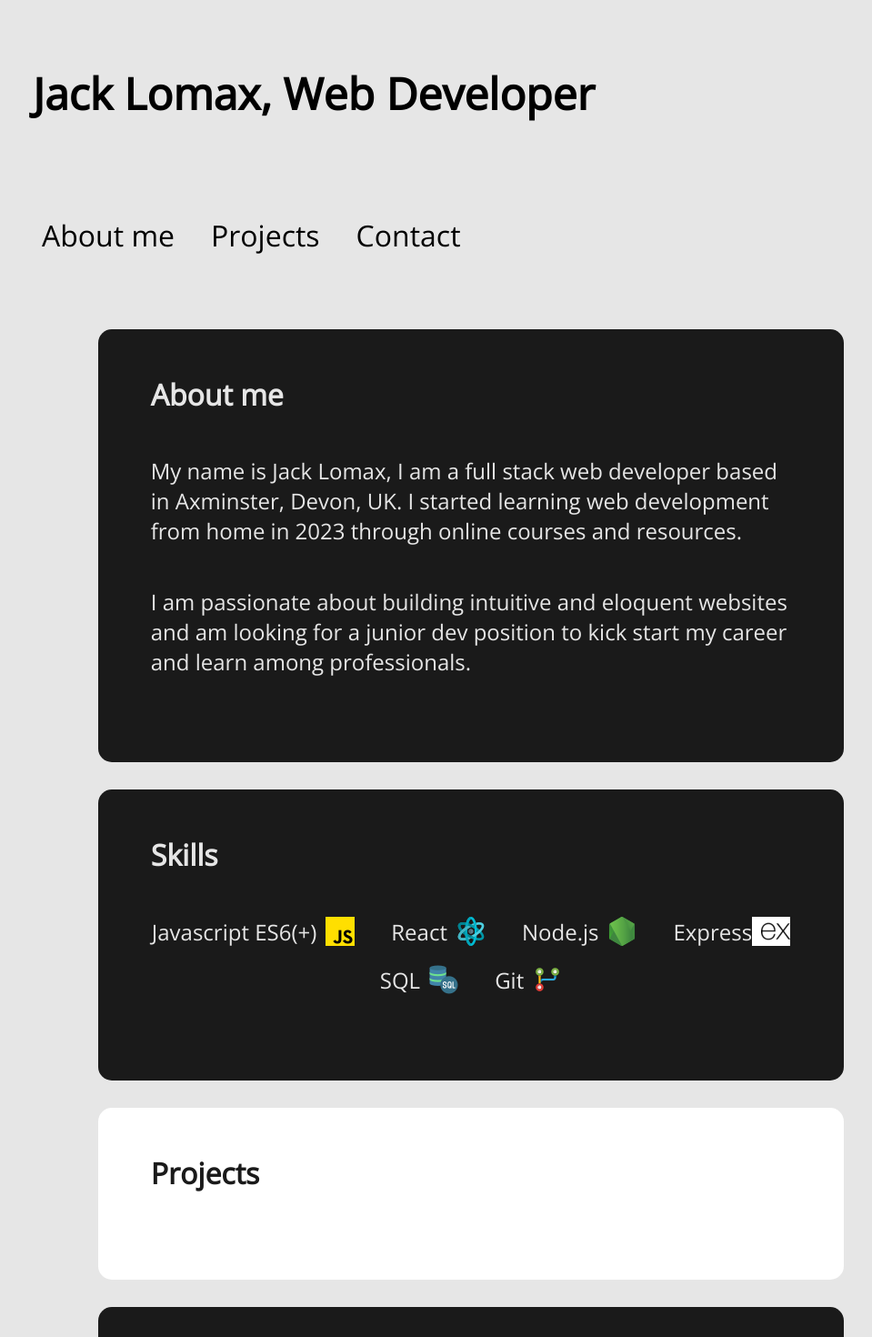
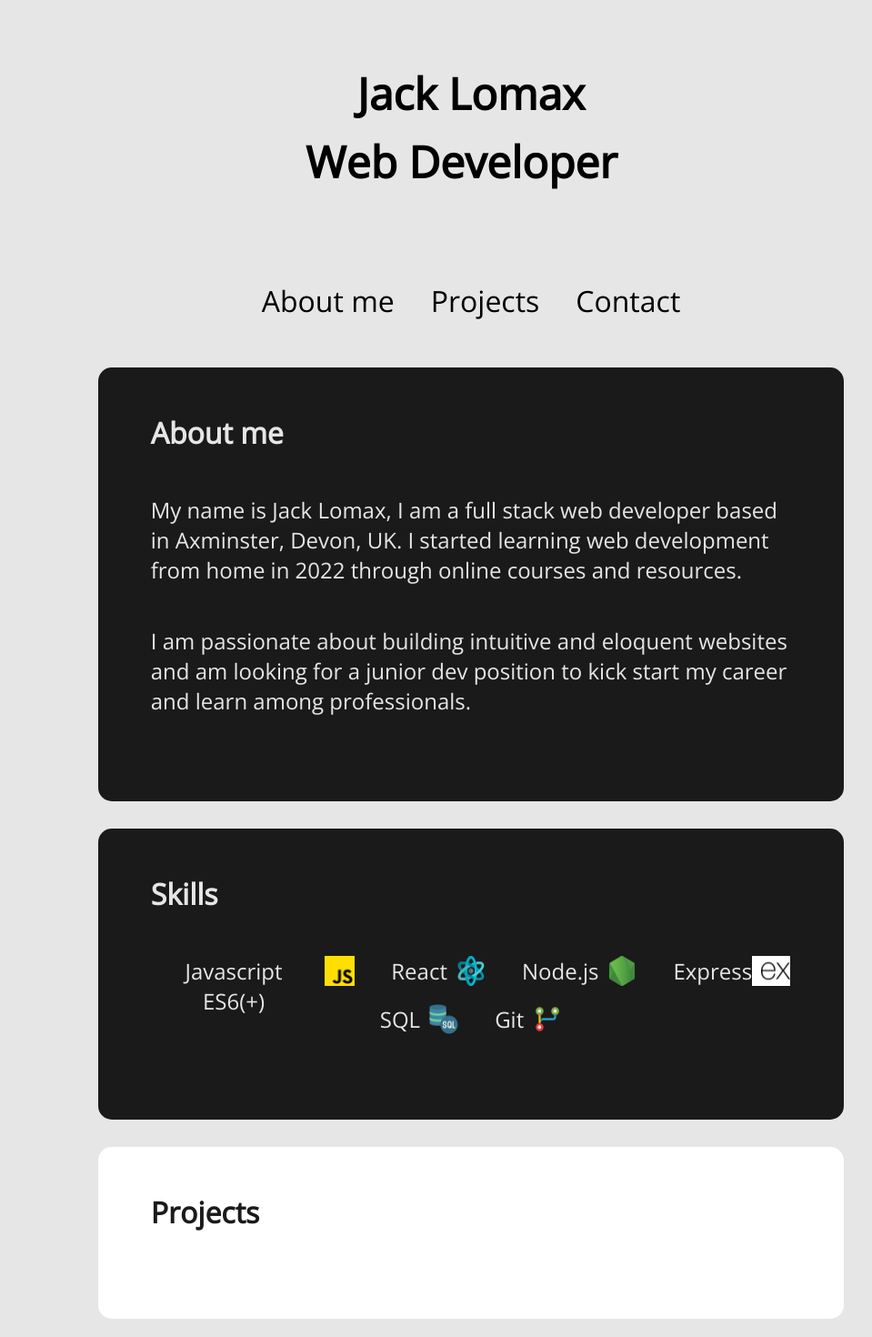
Before and after one commit to Lowza/portfolio, a React (Create React App) app: page / in a window 1280 px wide. Shown: the top 1470 px of the page at 91% size, without its empty margins (122-1081 px from the left). Built offline with nearby package versions, Linux system fonts and the light colour scheme.

Commit message:
change header css to support all screen sizes

```diff
--- a/src/App.js
+++ b/src/App.js
@@ -9,12 +9,12 @@ function App() {
   return (
     <div className="App">
       <nav>
-        <h1>Jack Lomax, Web Developer {UnderscoreSpring()}</h1>
-        <ul>
+        <h1>Jack Lomax</h1><h1 id="lower-h1">Web Developer{UnderscoreSpring()}</h1>
+        <ol>
           <li>About me</li>
           <li>Projects</li>
           <li>Contact</li>
-        </ul>
+        </ol>
       </nav>
       <main>
         <About />
--- a/src/components/About.js
+++ b/src/components/About.js
@@ -2,7 +2,7 @@ function About() {
     return (
         <section id="about me">
           <h2>About me</h2>
-          <p>My name is Jack Lomax, I am a full stack web developer based in Axminster, Devon, UK. I started learning web development from home in 2023 through online courses and resources.</p>
+          <p>My name is Jack Lomax, I am a full stack web developer based in Axminster, Devon, UK. I started learning web development from home in 2022 through online courses and resources.</p>
           <p>I am passionate about building intuitive and eloquent websites and am looking for a junior dev position to kick start my career and learn among professionals.</p>
         </section>
     )
--- a/src/index.css
+++ b/src/index.css
@@ -19,33 +19,25 @@ main {
 nav {
   width: 80%;
   max-width: 1400px;
-  height: auto;
   margin: 0 auto;
-  display: flex;
-  flex-wrap: wrap;
+  font-size: 2rem;
 }
 
 section {
-  min-width: 400px;
   width: 80%;
   margin: 30px auto;
   padding: 0 0 50px 0;
   background-color: hsla(0, 0%, 10%, 50);
   border-radius: 15px;
   color: hsla(0, 0%, 90%, 50);
-}
-
-ul {
-  list-style: none;
-  display: inline-flex;
-  font-size: 2rem;
+  font-size: 1.5rem;
 }
 
 ol {
   list-style: none;
   display: flex;
   flex-wrap: wrap;
-  font-size: 1.5rem;
+  justify-content: center;
 }
 
 li {
@@ -57,6 +49,7 @@ h1 {
   font-size: 3rem;
   padding: 30px;
   display: flex;
+  justify-content: center;
 }
 
 h2 {
@@ -78,14 +71,7 @@ p {
   background-color: white;
 }
 
-#skills ol {
-  display: flex;
-  align-items: center;
-  justify-content: center;
-}
-
 #skills img {
-  align-self: center;
   padding: 0 0 0 10px;
 }
 
@@ -93,3 +79,15 @@ p {
   background-color: white;
   color:hsla(0, 0%, 10%, 50);
 }
+
+#lower-h1 {
+  position: relative;
+  top: -60px;
+  padding: 0;
+}
+
+@media only screen and (max-width: 600px) {
+  main, nav, section {
+    width: 90%;
+  }
+}
--- a/src/modules/UnderscoreSpring.js
+++ b/src/modules/UnderscoreSpring.js
@@ -9,9 +9,7 @@ const UnderscoreSpring = () => {
     });
 
     return (
-        <animated.div style={styles}>
-            _
-        </animated.div>
+        <animated.div style={styles}>_</animated.div>
     );
 }
 
```
